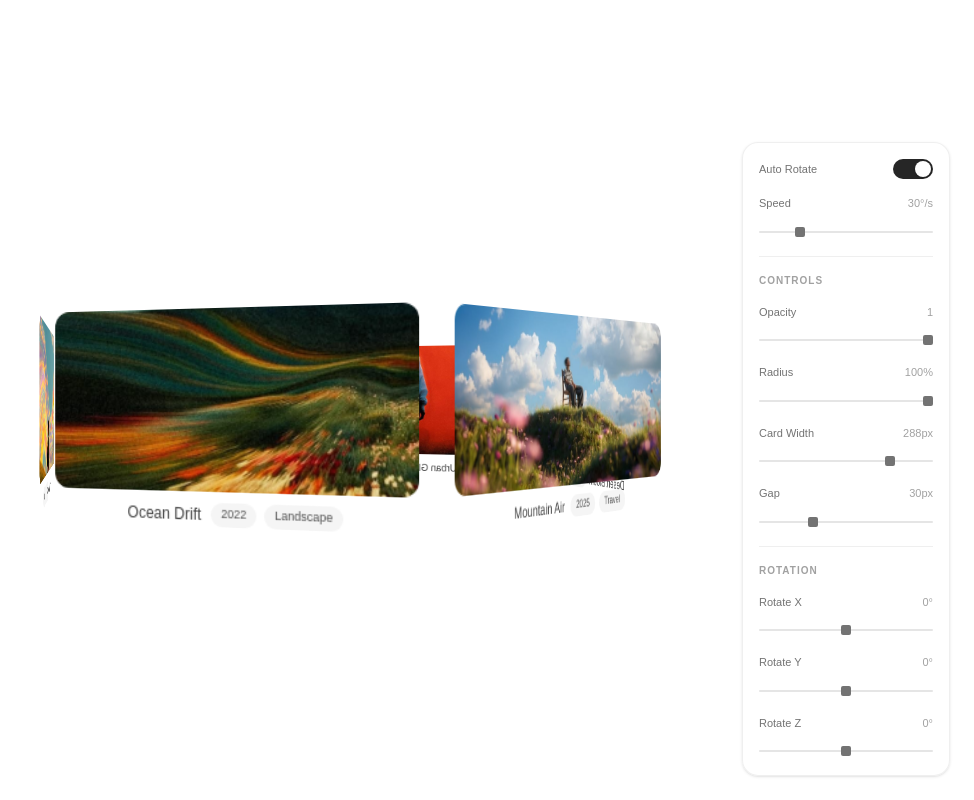
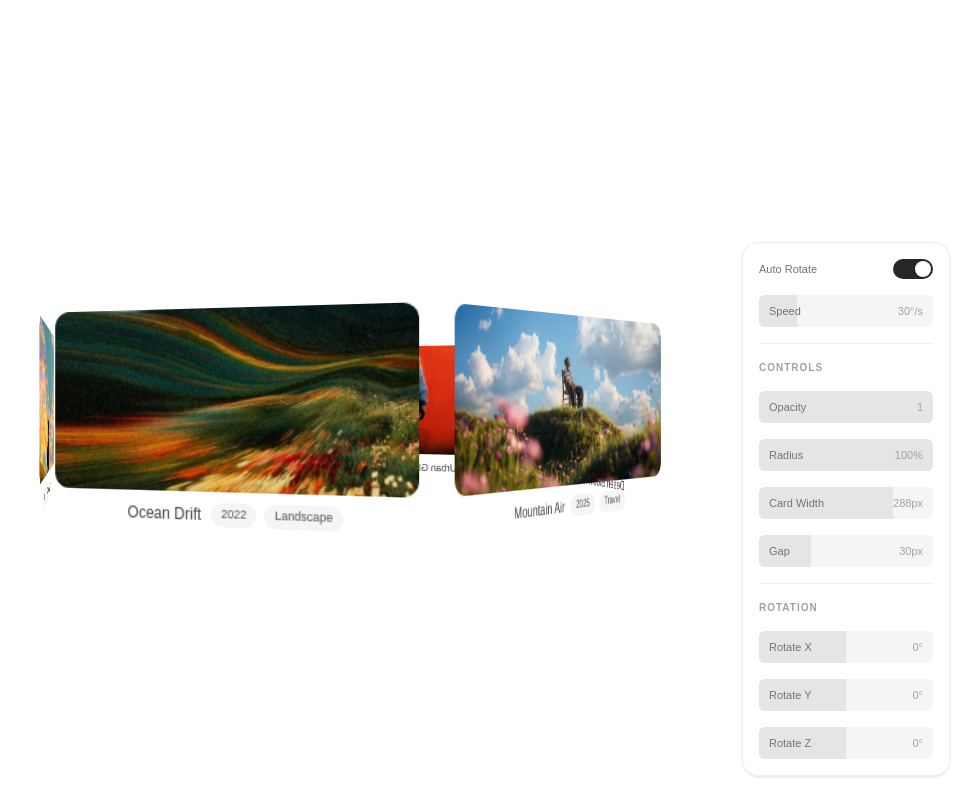
Before and after one commit to 2201monesh/design-component, a Next.js app: page / in a window 1280 px wide. Shown: the whole page, without its empty margins (306-1280 px from the left). Built offline with nearby package versions, Linux system fonts and the light colour scheme.

Commit message:
ui: changes the ui for the slider in the control panel

```diff
--- a/app/globals.css
+++ b/app/globals.css
@@ -43,25 +43,6 @@ body {
   font-family: Arial, Helvetica, sans-serif;
 }
 
-/* Square thumb for card carousel sliders */
-.square-thumb::-webkit-slider-thumb {
-  -webkit-appearance: none;
-  appearance: none;
-  width: 10px;
-  height: 10px;
-  border-radius: 2px;
-  background: #737373;
-  cursor: pointer;
-}
-
-.square-thumb::-moz-range-thumb {
-  width: 10px;
-  height: 10px;
-  border-radius: 2px;
-  border: none;
-  background: #737373;
-  cursor: pointer;
-}
 
 @keyframes github-pulse {
   0%, 100% { opacity: 0.08; }
--- a/components/CardCarousal.tsx
+++ b/components/CardCarousal.tsx
@@ -238,25 +238,50 @@ type SliderRowProps = {
   onChange: (v: number) => void
 }
 
-const SliderRow = ({ label, value, min, max, step, unit = '', onChange }: SliderRowProps) => (
-  <div>
-    <div className="flex justify-between items-center mb-1">
+const SliderRow = ({ label, value, min, max, step, unit = '', onChange }: SliderRowProps) => {
+  const trackRef = useRef<HTMLDivElement>(null)
+
+  const valueFromX = (clientX: number) => {
+    const rect = trackRef.current!.getBoundingClientRect()
+    const pct = Math.min(1, Math.max(0, (clientX - rect.left) / rect.width))
+    const raw = min + pct * (max - min)
+    const stepped = Math.round(raw / step) * step
+    return parseFloat(Math.min(max, Math.max(min, stepped)).toFixed(10))
+  }
+
+  const handleMouseDown = (e: React.MouseEvent) => {
+    e.preventDefault()
+    onChange(valueFromX(e.clientX))
+    const onMove = (e: MouseEvent) => onChange(valueFromX(e.clientX))
+    const onUp = () => {
+      document.removeEventListener('mousemove', onMove)
+      document.removeEventListener('mouseup', onUp)
+    }
+    document.addEventListener('mousemove', onMove)
+    document.addEventListener('mouseup', onUp)
+  }
+
+  const pct = ((value - min) / (max - min)) * 100
+
+  return (
+    <div
+      ref={trackRef}
+      onMouseDown={handleMouseDown}
+      className="relative h-8 rounded-md bg-neutral-100 dark:bg-neutral-800 cursor-pointer overflow-hidden"
+    >
+      <div
+        className="absolute inset-y-0 left-0 bg-neutral-200 dark:bg-neutral-600"
+        style={{ width: `${pct}%` }}
+      />
+      <div className="absolute inset-0 flex items-center justify-between px-2.5">
         <span className="text-[11px] font-medium text-neutral-500 dark:text-neutral-400">{label}</span>
         <span className="text-[11px] tabular-nums text-neutral-400 dark:text-neutral-500">
           {Number.isInteger(value) ? value : value.toFixed(2)}{unit}
         </span>
       </div>
-    <input
-      type="range"
-      min={min}
-      max={max}
-      step={step}
-      value={value}
-      onChange={e => onChange(Number(e.target.value))}
-      className="square-thumb w-full h-0.5 rounded-full appearance-none cursor-pointer bg-neutral-200 dark:bg-neutral-700"
-    />
     </div>
   )
+}
 
 type SettingsPanelProps = {
   opacity: number;        onOpacityChange: (v: number) => void
```
Lines whose indentation alone changed are shown as unchanged.
